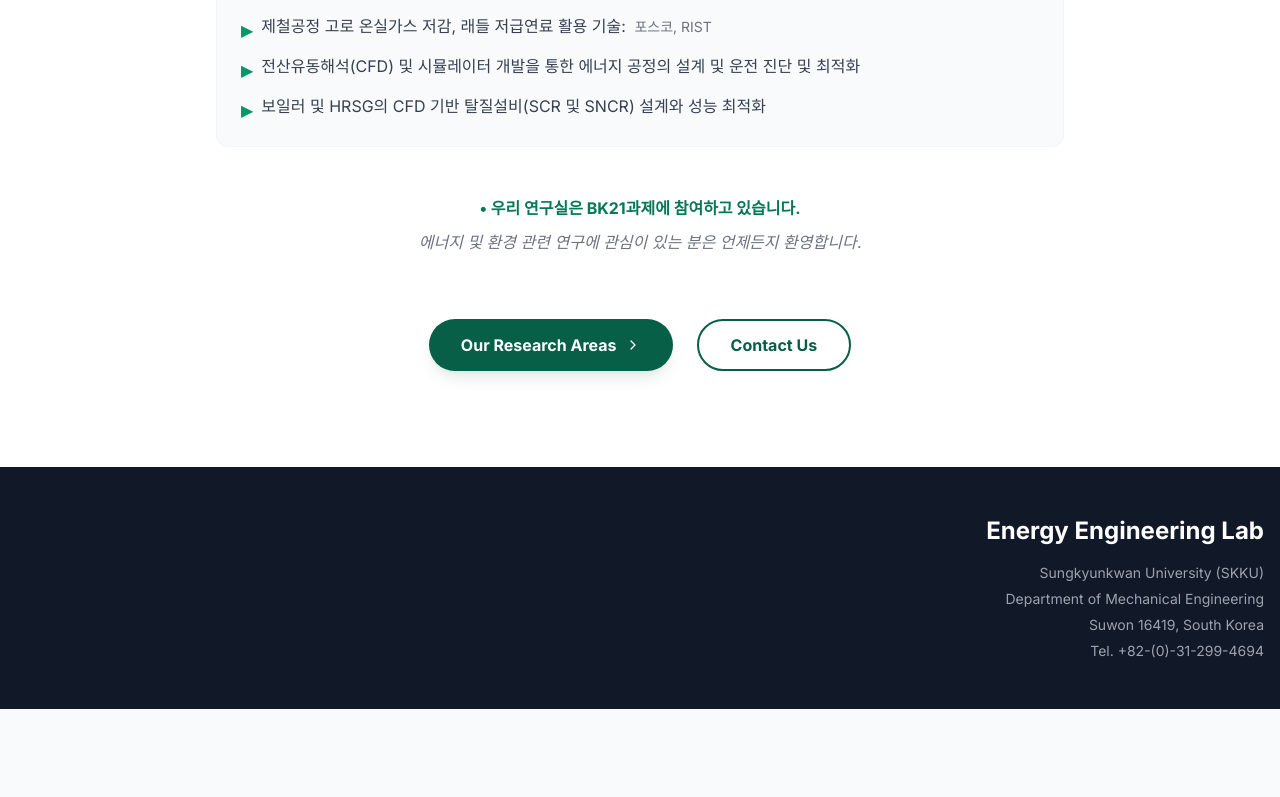
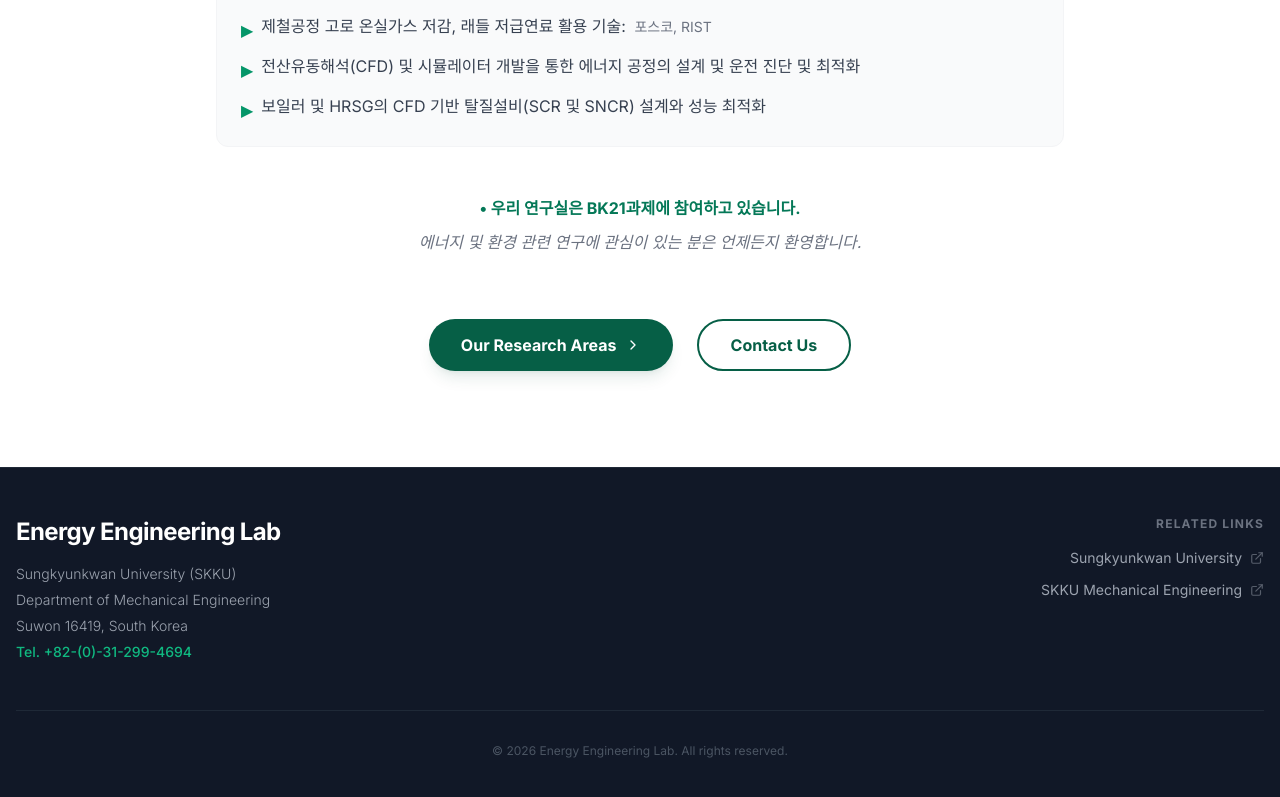
Before and after one commit to EEL23307/eelab_page, a React (Vite) app: page / in a window 1280 px wide. Shown: the part 1469-2266 px from the top of the page. Before the commit the page ends 2178 px from the top, so only its background shows below. Built offline with nearby package versions, Linux system fonts and the light colour scheme.

Commit message:
Update Footer.tsx

```diff
--- a/components/Footer.tsx
+++ b/components/Footer.tsx
@@ -1,23 +1,61 @@
 import React from 'react';
+import { ExternalLink } from 'lucide-react'; // 아이콘 사용을 위해 import
 
 const Footer: React.FC = () => {
   return (
-    <footer className="bg-gray-900 text-white py-12 px-4">
-      <div className="max-w-7xl mx-auto flex justify-center md:justify-end items-center">
-        <div className="text-center md:text-right">
+    <footer className="bg-gray-900 text-white py-12 px-4 border-t border-gray-800">
+      <div className="max-w-7xl mx-auto flex flex-col md:flex-row justify-between items-center md:items-start gap-8">
+
+        {/* ================= LEFT: Lab Information ================= */}
+        <div className="text-center md:text-left">
           {/* Energy Engineering Lab [큰 하얀글씨] */}
-          <h3 className="text-2xl font-bold text-white mb-4">
+          <h3 className="text-2xl font-bold text-white mb-4 tracking-tight">
             Energy Engineering Lab
           </h3>
 
           {/* 상세 정보 [작은 회색 글씨] */}
-          <div className="space-y-1.5 text-sm text-gray-400">
+          <div className="space-y-1.5 text-sm text-gray-400 font-light">
             <p>Sungkyunkwan University (SKKU)</p>
             <p>Department of Mechanical Engineering</p>
             <p>Suwon 16419, South Korea</p>
-            <p>Tel. +82-(0)-31-299-4694</p>
+            <p className="mt-2 text-emerald-500 font-medium">Tel. +82-(0)-31-299-4694</p>
           </div>
         </div>
+
+        {/* ================= RIGHT: External Links ================= */}
+        <div className="flex flex-col items-center md:items-end gap-3">
+          <p className="text-xs font-bold text-gray-500 uppercase tracking-widest mb-1">
+            Related Links
+          </p>
+
+          {/* 1. 성균관대학교 링크 */}
+          <a
+            href="https://www.skku.edu/skku/index.do#"
+            target="_blank"
+            rel="noopener noreferrer"
+            className="group flex items-center text-gray-400 hover:text-white transition-colors text-sm"
+          >
+            <span>Sungkyunkwan University</span>
+            <ExternalLink className="ml-2 h-3.5 w-3.5 opacity-50 group-hover:opacity-100 transition-opacity" />
+          </a>
+
+          {/* 2. 기계공학과 링크 */}
+          <a
+            href="https://mech.skku.edu/me/index.do"
+            target="_blank"
+            rel="noopener noreferrer"
+            className="group flex items-center text-gray-400 hover:text-white transition-colors text-sm"
+          >
+            <span>SKKU Mechanical Engineering</span>
+            <ExternalLink className="ml-2 h-3.5 w-3.5 opacity-50 group-hover:opacity-100 transition-opacity" />
+          </a>
+        </div>
+
+      </div>
+
+      {/* Copyright (Optional) */}
+      <div className="max-w-7xl mx-auto mt-12 pt-8 border-t border-gray-800 text-center text-xs text-gray-600">
+        &copy; {new Date().getFullYear()} Energy Engineering Lab. All rights reserved.
       </div>
     </footer>
   );
```
